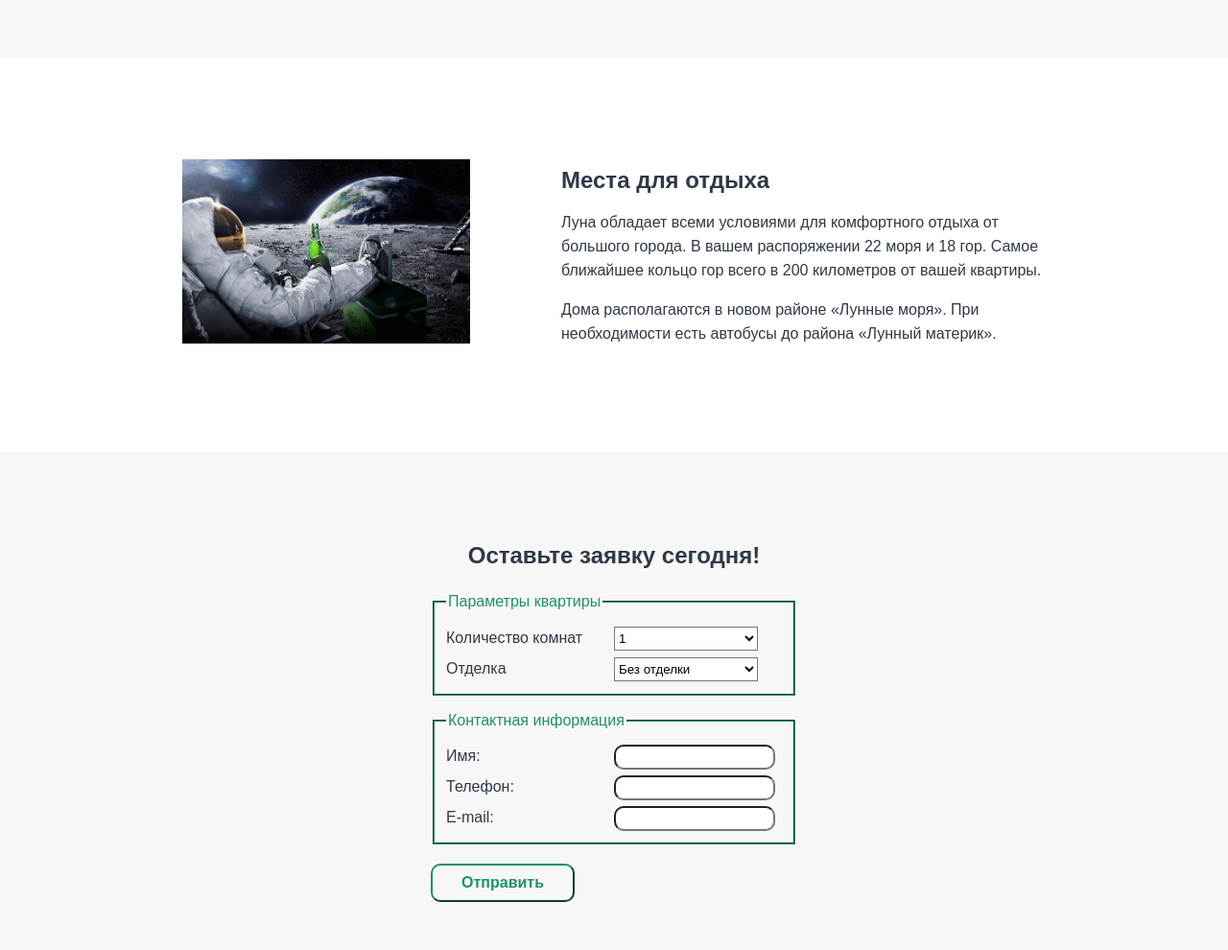
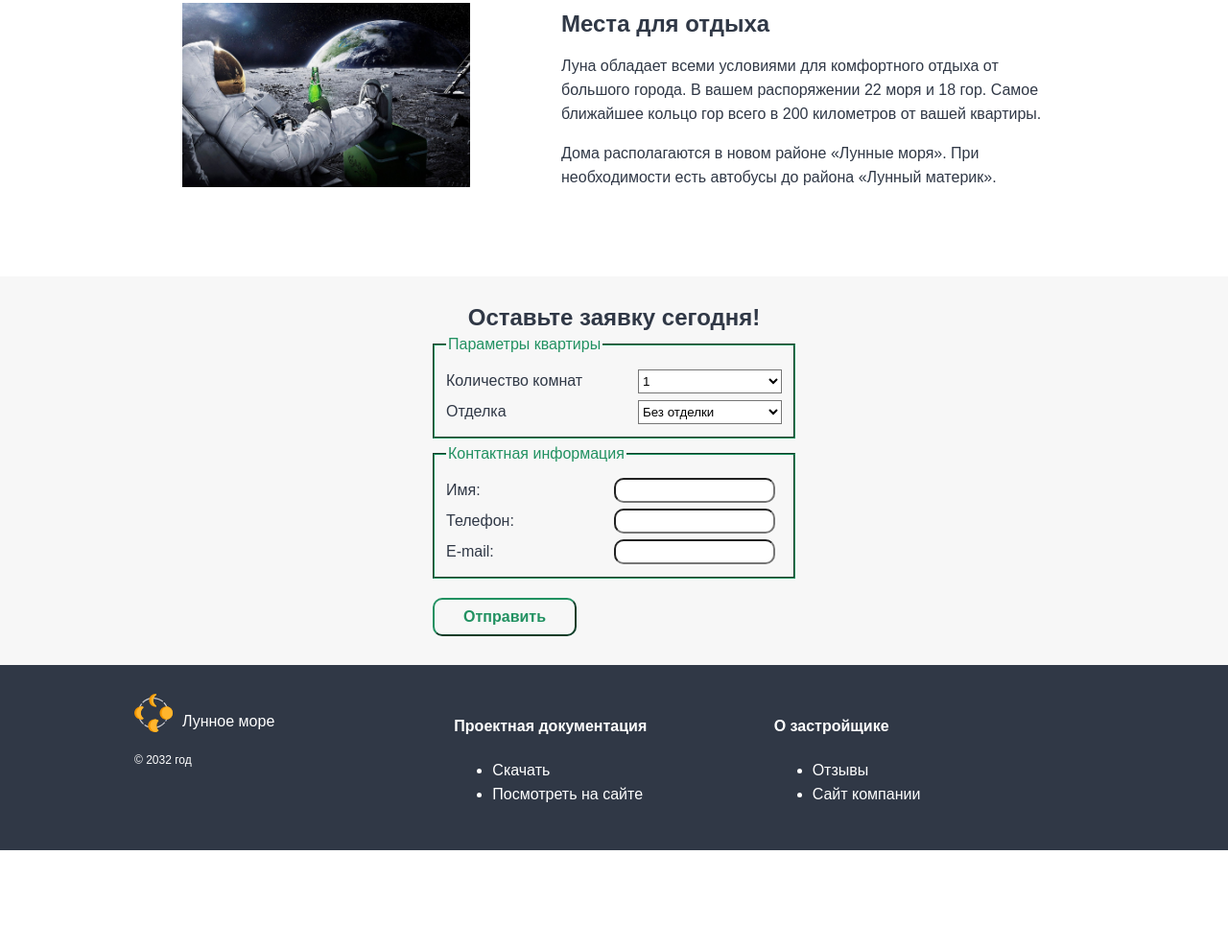
Before and after one commit to julijaschwarz/Landing-Lunar-Sea, a plain HTML site: page index.html in a window 1280 px wide. Shown: the part 1170-2160 px from the top of the page at 96% size. After the commit the page ends 2056 px from the top, so only its background shows below. Drawn offline with Linux system fonts and the light colour scheme.

Commit message:
Refactoring 1.2

```diff
--- a/index.html
+++ b/index.html
@@ -9,8 +9,7 @@
     <link rel="stylesheet" href="style.css">
 </head>
 <body>
-    <header>
-        <div class="flex header-center">
+    <header class="flex fixed-nav content-center">
        <div class="flex item-header">
            <div>
                <img src="images/logo.svg" alt="Логотип" class="logo">
@@ -20,44 +19,38 @@
            </div>
        </div>
         <nav class="flex">
-                <div class="flex">
-
             <div class="nav"><a href="#benefits">Преимущества</a></div>
             <div class="nav"><a href="#AboutLcd">О ЖК</a></div>
             <div class="nav"><a href="#PlacesForRest">Места для отдыха</a></div>
-                </div>
         </nav>
-        </div>
+    </header>
 
-    </header>
-    <main>
-        <section class="first-block">
+    <main class="margin-top line-height">
+        <section class="item-0 padding-section">
             <div class="width-content margin-content">
                 <img src="images/logo.svg" alt="Логотип" class="banner">
-                <h1>ЖК «Лунное море»</h1>
-                <p>Место, откуда не хочется улетать</p>
-                <form action="#booking">
-                    <button>Забронировать</button>
-                </form>
+                <h1 class="big-h1">ЖК «Лунное море»</h1>
+                <p class="item-0-p">Место, откуда не хочется улетать</p>
+                <a href="#booking" class="link-booking">Забронировать</a>
             </div>
         </section>
 
-        <section>
+        <section class="padding-section">
             <div id="benefits" class="flex width-content margin-content">
 
-                <div class="item">
+                <div class="item-1">
                     <h2>Уникальный вид</h2>
                     <p>Вид на космос из вашего окна. Мы построили дома с большими окнами, чтобы вы могли наслаждаться
                         метеоритными потоками.</p>
                 </div>
 
-                <div class="item">
+                <div class="item-1">
                     <h2>Инфраструктура</h2>
                     <p>Прекрасные дороги рядом с домом. Много мест для прогулки. Всего в 200 км. от посёлка находится
                         кольцо гор Кордильеры, на которых вы сможете провести незабываемые выходные.</p>
                 </div>
 
-                <div class="item">
+                <div class="item-1">
                     <h2>Близость к Москве</h2>
                     <p>При небольшой цене мы располагаемся близко к МКАД. Всего 384 000 километров и вы в самом
                         сердце России.</p>
@@ -65,7 +58,7 @@
 
             </div>
         </section>
-        <section class="section-color">
+        <section class="section-color padding-section">
             <div id="AboutLcd" class="flex width-content margin-content">
                 <div class="item-2">
                     <h2>О ЖК «Лунное море»</h2>
@@ -79,7 +72,7 @@
                 </div>
             </div>
         </section>
-        <section>
+        <section class="padding-section">
             <div id="PlacesForRest" class="flex width-content margin-content">
                 <div class="item-img moon">
                     <img src="images/moon-2.jpg" alt="Человек на луне" class="images">
@@ -93,77 +86,72 @@
                 </div>
             </div>
         </section>
-        <section id="booking" class="section-color">
-            <div class="last-block margin-content">
-                <h2>Оставьте заявку сегодня!</h2>
-                <form>
-                    <fieldset>
-                        <legend>Параметры квартиры</legend>
-                        <div class="block">
-                            <div class="item-block">
-                                <label>Количество комнат</label>
-                            </div>
-                            <div class="item-block">
-                                <select>
+        <section id="booking" class="section-color padding-section">
+
+                <h2 class="width-content text-align">Оставьте заявку сегодня!</h2>
+                <form class="width-content">
+                    <fieldset class="fieldset-booking margin-center">
+                        <legend class="legend-text">Параметры квартиры</legend>
+                        <div class="flex">
+                            <label class="item-3">Количество комнат</label>
+                            <label>
+                                <select class="item-3 field-apartment-parameters">
                                         <option>1</option>
                                         <option>2</option>
                                         <option>3</option>
                                 </select>
+                            </label>
                         </div>
-                        </div>
-                        <div class="block">
-                            <div class="item-block">
-                                <label>Отделка</label>
-                            </div>
-                            <div class="item-block">
-                                <select>
+                        <div class="flex">
+                            <label class="item-3">Отделка</label>
+                            <label>
+                                <select class="item-3 field-apartment-parameters">
                                         <option>Без отделки</option>
                                         <option>С отделкой</option>
                                         <option>Евроремонт</option>
                                 </select>
+                            </label>
+                        </div>
+                    </fieldset>
+                    <fieldset class="fieldset-booking margin-center">
+                        <legend class="legend-text">Контактная информация</legend>
+                        <div class="flex">
+                            <label class="item-3">Имя:</label>
+
+                            <div class="item-3">
+                                <label>
+                                    <input class="field-contact-information " type="text">
+                                </label>
+                            </div>
+                        </div>
+                        <div class="flex">
+                            <div class="item-3">
+                                <label>Телефон:</label>
+                            </div>
+                            <div class="item-3">
+                                <label>
+                                    <input class="field-contact-information " type="text">
+                                </label>
+                            </div>
+                        </div>
+                        <div class="flex">
+                            <div class="item-3">
+                                <label>E-mail:</label>
+                            </div>
+                            <div class="item-3">
+                                <label>
+                                    <input class="field-contact-information" type="text">
+                                </label>
                             </div>
                         </div>
                     </fieldset>
+                    <button class="button-booking">Отправить</button>
                 </form>
-
-                <form>
-                    <fieldset>
-                        <legend>Контактная информация</legend>
-                        <div class="block">
-                            <div class="item-block">
-                                <label>Имя:</label>
-                            </div>
-                            <div class="item-block">
-                                <input type="text">
-                            </div>
-                        </div>
-                        <div class="block">
-                            <div class="item-block">
-                                <label>Телефон:</label>
-                            </div>
-                            <div class="item-block">
-                                <input type="text">
-                            </div>
-                        </div>
-                        <div class="block">
-                            <div class="item-block">
-                                <label>E-mail:</label>
-                            </div>
-                            <div class="item-block">
-                                <input type="text">
-                            </div>
-                        </div>
-                    </fieldset>
-                </form>
-                <form>
-                    <button>Отправить</button>
-                </form>
-            </div>
         </section>
     </main>
 
-    <footer class="flex-container-footer">
-        <div class="flex width-content margin-content">
+    <footer class="flex-container-footer line-height padding-section">
+        <div class="flex width-content">
 
             <div class="item-footer">
                 <div class="flex">
--- a/style.css
+++ b/style.css
@@ -6,7 +6,11 @@ body {
     padding: 0;
 }
 
-header {
+.flex {
+    display: flex;
+}
+
+.fixed-nav {
     background-color: #ffffff;
     position: fixed;
     top: 0;
@@ -14,15 +18,7 @@ header {
     left: 0;
 }
 
-main {
-    margin-top: 50px;
-}
-
-.flex {
-    display: flex;
-}
-
-.header-center {
+.content-center {
     align-items: center;
 }
 
@@ -46,8 +42,11 @@ main {
     color: #303846;
 }
 
-section {
-    display: flex;
+.margin-top {
+    margin-top: 50px;
+}
+
+.line-height {
     line-height: 25px;
 }
 
@@ -56,45 +55,26 @@ section {
     margin: 0 auto;
 }
 
-.section-color {
-    background-color: #f7f7f7;
-}
-
-.flex-container-footer {
-    display: flex;
-    align-items: center;
-    justify-content: center;
-    background-color: #303846;
-
-    color: #ffffff;
-    line-height: 25px;
-}
-
-.first-block {
+.item-0 {
     justify-content: center;
     text-align: center;
     background: #000000 url("images/banner.png") center 65%;
-
-
     padding-top: 10px;
     padding-bottom: 10px;
 }
 
-h1 {
-
+.big-h1 {
     font-size: 3em;
     margin-block-start: 20px;
     margin-block-end: 0;
     margin-inline-start: 0;
     margin-inline-end: 0;
     font-weight: bold;
-
     color: #ffffff;
 }
 
-.first-block p {
-
-    margin-block-start: 0px;
+.item-0-p {
+    margin-block-start: 0;
     margin-block-end: 0;
     margin-inline-start: 0;
     margin-inline-end: 0;
@@ -103,21 +83,12 @@ h1 {
     color: #ffffff;
 }
 
-.first-block button {
-    border-radius: 4px;
-    cursor: pointer;
-    width: 150px;
-    height: 30px;
-    margin: 20px;
-
-    background: rgba(255, 255, 255, 0);
-    color: #ffffff;
-    font-weight: bold;
+.section-color {
+    background-color: #f7f7f7;
 }
 
-.item {
+.item-1 {
     flex: 3;
-
     text-align: left;
     padding-right: 20px;
     margin-right: 20px;
@@ -141,18 +112,7 @@ h1 {
     align-self: center;
 }
 
-.last-block {
-    margin: 0 auto;
-
-    padding: 25px;
-}
-
-.last-block h2 {
-    justify-content: center;
-    text-align: center;
-}
-
-fieldset {
+.fieldset-booking {
     display: block;
     margin-inline-start: 2px;
     margin-inline-end: 2px;
@@ -170,40 +130,36 @@ fieldset {
     line-height: 2em;
     margin-top: 10px;
 }
-legend {
+.legend-text {
     color: #219161;
     text-align: left;
 }
 
-.block {
-    display: flex;
-}
-
-.item-block {
+.item-3 {
     flex: 1;
     text-align: left;
     white-space: nowrap;
 }
 
-select {
+.field-apartment-parameters {
     height: 25px;
     width: 150px;
     background-color: #ffffff;
 }
 
-input {
+.field-contact-information {
     border-radius: 10px;
     height: 20px;
     width: 160px;
 }
 
-.last-block button {
+.button-booking {
     border-radius: 10px;
     cursor: pointer;
     width: 150px;
     height: 40px;
     margin-top: 20px;
-    margin-bottom: 20px;
+    margin-left: 311px;
 
     background-color: #f7f7f7;
     border-color: #219161;
@@ -214,11 +170,18 @@ input {
     justify-content: left;
 }
 
+.flex-container-footer {
+    align-items: center;
+    justify-content: center;
+    background-color: #303846;
+    color: #ffffff;
+}
+
 .item-footer {
     flex: 3;
-
     justify-content: center;
 }
+
 .flex-container-footer p {
     margin-left: 10px;
 }
@@ -244,7 +207,26 @@ main .logo {
     width: 300px;
 }
 
-.margin-content {
-    margin-top: 50px;
-    margin-bottom: 50px;
+.text-align {
+    text-align: center;
 }
+
+.margin-center {
+    margin: 0 auto;
+}
+
+.link-booking {
+    border: 1px solid #ffffff;
+    border-radius: 10px;
+    display: inline-block;
+    padding: 10px 10px;
+    margin: 10px;
+    text-decoration: none;
+    color: #ffffff;
+    font-weight: bold;
+}
+
+.padding-section {
+    padding-bottom: 30px;
+    padding-top: 30px;
+}
```
Lines whose indentation alone changed are shown as unchanged.
